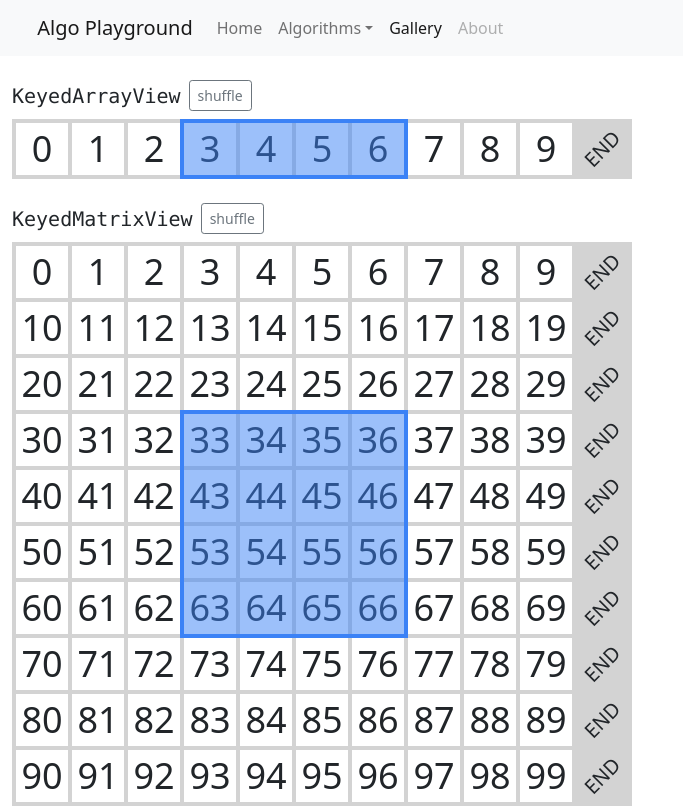
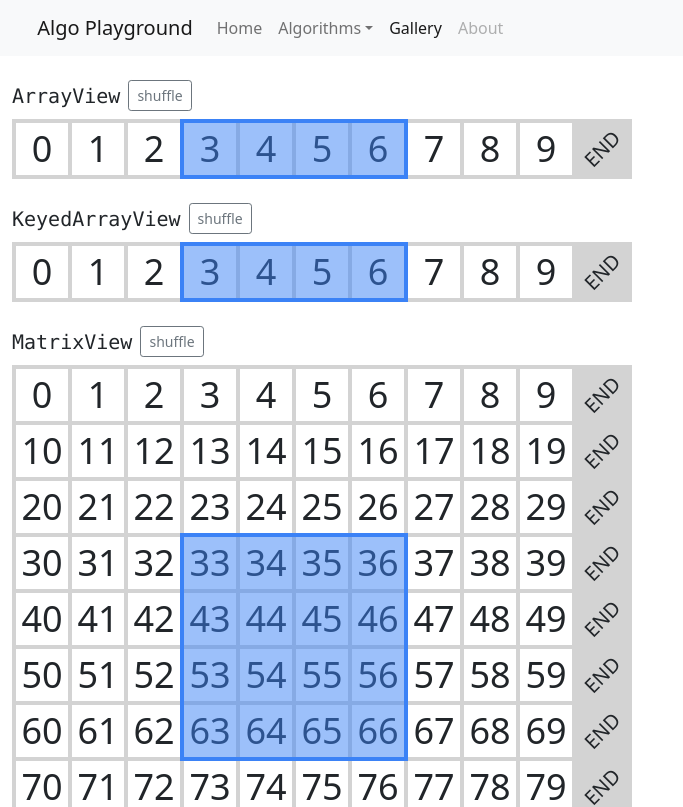
Before and after one commit to zetaraku/algo-playground, a Nuxt app: page /test in a window 1280 px wide. Shown: the top 807 px of the page, without its empty margins (0-683 px from the left). Built offline with nearby package versions, Linux system fonts and the light colour scheme; some icons are missing.

Commit message:
feat: add ArrayView and MatrixView examples in test page

```diff
--- a/pages/test.vue
+++ b/pages/test.vue
@@ -1,4 +1,16 @@
 <script setup lang="ts">
+const arr1d = ref(
+  [...Array(10)].map(
+    (_, i) => i,
+  ),
+);
+const arr2d = ref(
+  [...Array(10)].map(
+    (_1, i) => [...Array(10)].map(
+      (_2, j) => 10 * i + j,
+    ),
+  ),
+);
 const keyedArr1d = ref(
   [...Array(10)].map(
     (_, i) => ({ key: i, value: i }),
@@ -44,6 +56,30 @@ function shuffle2d(matrix: any[][]) {
 
 <template>
   <div>
+    <!-- ArrayView -->
+    <div class="mb-3">
+      <div class="d-flex align-items-end py-2">
+        <label class="fs-5 font-monospace">
+          ArrayView
+        </label>
+        <button
+          class="btn btn-sm btn-outline-secondary ms-2"
+          @click="shuffle1d(arr1d);"
+        >
+          shuffle
+        </button>
+      </div>
+      <ArrayView
+        :data="arr1d"
+      >
+        <ArrayViewRangeMarker
+          class="marker-color-blue"
+          :begin-index="3"
+          :end-index="7"
+        />
+      </ArrayView>
+    </div>
+
     <!-- KeyedArrayView -->
     <div class="mb-3">
       <div class="d-flex align-items-end py-2">
@@ -66,6 +102,30 @@ function shuffle2d(matrix: any[][]) {
           :end-index="7"
         />
       </KeyedArrayView>
+    </div>
+
+    <!-- MatrixView -->
+    <div class="mb-3">
+      <div class="d-flex align-items-end py-2">
+        <label class="fs-5 font-monospace">
+          MatrixView
+        </label>
+        <button
+          class="btn btn-sm btn-outline-secondary ms-2"
+          @click="shuffle2d(arr2d);"
+        >
+          shuffle
+        </button>
+      </div>
+      <MatrixView
+        :data="arr2d"
+      >
+        <MatrixViewRangeMarker
+          class="marker-color-blue"
+          :begin-index="{ i: 3, j: 3 }"
+          :end-index="{ i: 7, j: 7 }"
+        />
+      </MatrixView>
     </div>
 
     <!-- KeyedMatrixView -->
```
